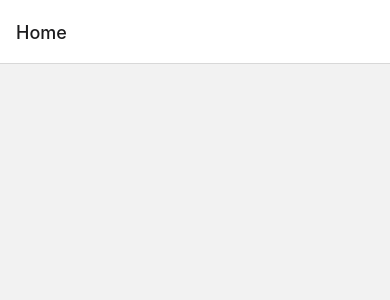
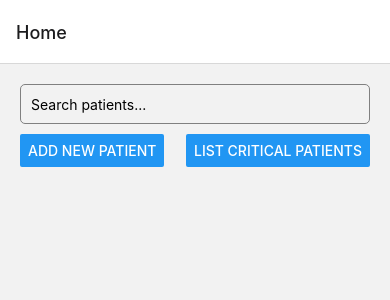
Before and after one commit to muayadhaddad59/PatientProject, a React Native app: screen /Home in a window 390 px wide. Shown: the top 300 px of the page. Built offline with nearby package versions, Linux system fonts and the light colour scheme; no server answers.

Commit message:
added home, search, critical patients

```diff
--- a/App.js
+++ b/App.js
@@ -3,8 +3,10 @@ import { StyleSheet, View } from 'react-native';
 import { NavigationContainer } from '@react-navigation/native';
 import { createStackNavigator } from '@react-navigation/stack';
 import { StatusBar } from 'react-native';
-import HomeScreen from './Components/Home';
+import ListPatients from './Components/ListPatients';
 import PatientDetailScreen from './Components/PatientDetailScreen';
+import HomeScreen from './Components/HomeScreen';
+import CriticalPatients from './Components/CriticalPatients'
 
 const Stack = createStackNavigator();
 
@@ -13,9 +15,12 @@ export default function App() {
     <View style={styles.container}>
       <StatusBar backgroundColor="#007ACC" barStyle="light-content" />
       <NavigationContainer>
-        <Stack.Navigator initialRouteName="Home">
+        <Stack.Navigator initialRouteName="HomeScreen">
           <Stack.Screen name="Home" component={HomeScreen} />
+          <Stack.Screen name="List Patients" component={ListPatients} />
           <Stack.Screen name="Patient Detail" component={PatientDetailScreen} />
+          <Stack.Screen name="Critical Patients" component={CriticalPatients} />
+
         </Stack.Navigator>
       </NavigationContainer>
     </View>
--- /dev/null
+++ b/Components/CriticalPatients.js
@@ -0,0 +1,111 @@
+import React, { useEffect, useState } from "react";
+import Icon from 'react-native-vector-icons/FontAwesome';
+import {
+  View,
+  Text,
+  FlatList,
+  StyleSheet,
+  TouchableOpacity,
+} from "react-native";
+
+const CriticalPatientsScreen = ({navigation}) => {
+  const [criticalPatients, setCriticalPatients] = useState([]);
+
+  useEffect(() => {
+    // Fetch critical patients from the server
+    fetch("http://localhost:3000/patients/critical")
+      .then((response) => {
+        if (!response.ok) {
+          throw new Error("Network response was not ok");
+        }
+        return response.json();
+      })
+      .then((data) => {
+        setCriticalPatients(data);
+      })
+      .catch((error) => {
+        console.error("Error fetching critical patients:", error);
+      });
+  }, []);
+
+  const renderItem = ({ item }) => (
+    <TouchableOpacity
+      style={styles.patientCard}
+      onPress={() => {
+        navigation.navigate("Patient Detail", { patient: item });
+      }}
+    >
+       <Icon name="user" size={30} color="#007ACC" />
+      <View style={styles.patientInfo}>
+        <Text style={styles.patientName}>{item.firstName} {item.lastName}</Text>
+        <Text style={styles.patientAge}>Age: {item.age}</Text>
+        <Text style={styles.patientContact}>Contact: {item.contactNumber}</Text>
+      </View>
+    </TouchableOpacity>
+  );
+
+
+  return (
+    <View style={styles.container}>
+      <FlatList
+        data={criticalPatients}
+        renderItem={renderItem}
+        keyExtractor={(item) => item._id}
+      />
+    </View>
+  );
+};
+
+const styles = StyleSheet.create({
+    container: {
+      flex: 1,
+      padding: 20,
+      backgroundColor: '#f2f2f2',
+    },
+    searchContainer: {
+      flexDirection: 'row',
+      alignItems: 'center',
+    },
+    searchInput: {
+      flex: 1,
+      height: 40,
+      borderColor: 'gray',
+      borderWidth: 1,
+      borderRadius: 5,
+      paddingHorizontal: 10,
+      marginBottom: 10,
+    },
+    clearIcon: {
+      padding: 10,
+    },
+    buttonsContainer: {
+      flexDirection: 'row',
+      justifyContent: 'space-between',
+      marginBottom: 10,
+    },
+    patientCard: {
+      backgroundColor: 'white',
+      padding: 15,
+      margin: 10,
+      borderRadius: 10,
+      flexDirection: 'row',
+      alignItems: 'center',
+      elevation: 3,
+    },
+    patientInfo: {
+      flex: 1,
+      marginLeft: 10,
+    },
+    patientContact: {
+      color: "#007ACC",
+    },
+    patientName: {
+      fontSize: 18,
+      fontWeight: 'bold',
+    },
+    patientAge: {
+      color: '#888',
+    },
+  });
+
+export default CriticalPatientsScreen;
--- /dev/null
+++ b/Components/HomeScreen.js
@@ -0,0 +1,153 @@
+import React, { useEffect, useState } from 'react';
+import { View, Text, FlatList, StyleSheet, TouchableOpacity, TextInput, Button } from 'react-native';
+import Icon from 'react-native-vector-icons/FontAwesome';
+
+const HomeScreen = ({ navigation }) => {
+  const [patients, setPatients] = useState([]);
+  const [searchText, setSearchText] = useState('');
+
+  useEffect(() => {
+    fetch('http://localhost:3000/patients')
+      .then((response) => {
+        if (!response.ok) {
+          throw new Error('Network response was not ok');
+        }
+        return response.json();
+      })
+      .then((data) => {
+        setPatients(data);
+      })
+      .catch((error) => {
+        console.error('Error fetching patient data:', error);
+      });
+  }, []);
+
+  const filteredPatients = patients.filter(
+    (patient) =>
+      patient.firstName.toLowerCase().includes(searchText.toLowerCase()) ||
+      patient.lastName.toLowerCase().includes(searchText.toLowerCase())
+  );
+
+  const renderItem = ({ item }) => (
+    <TouchableOpacity
+      style={styles.patientCard}
+      onPress={() => {
+        navigation.navigate('Patient Detail', { patient: item });
+      }}
+    >
+      <Icon name="user" size={30} color="#007ACC" />
+      <View style={styles.patientInfo}>
+        <Text style={styles.patientName}>{item.firstName} {item.lastName}</Text>
+        <Text style={styles.patientAge}>Age: {item.age}</Text>
+        <Text style={styles.patientContact}>Contact: {item.contactNumber}</Text>
+      </View>
+    </TouchableOpacity>
+  );
+
+  return (
+    <View style={styles.container}>
+      {/* Search Bar with Clear Icon */}
+      <View style={styles.searchContainer}>
+        <TextInput
+          style={styles.searchInput}
+          placeholder="Search patients..."
+          value={searchText}
+          onChangeText={(text) => setSearchText(text)}
+        />
+
+        {/* Clear Icon */}
+        {searchText.length > 0 && (
+          <TouchableOpacity
+            style={styles.clearIcon}
+            onPress={() => setSearchText('')}
+          >
+            <Icon name="times-circle" size={20} color="#999" />
+          </TouchableOpacity>
+        )}
+      </View>
+
+      {/* Buttons */}
+      <View style={styles.buttonsContainer}>
+        {/* Add New Patient Button */}
+        <Button
+          title="Add New Patient"
+          onPress={() => {
+            // Navigate to the screen where you add a new patient
+            navigation.navigate('AddPatient');
+          }}
+        />
+
+        {/* List All Critical Patients Button */}
+        <Button
+          title="List Critical Patients"
+          onPress={() => {
+                // Navigate to the CriticalPatientsScreen
+                navigation.navigate('Critical Patients');
+              }
+          }
+        />
+      </View>
+
+      {/* Patient List */}
+      <FlatList
+        data={filteredPatients}
+        renderItem={renderItem}
+        keyExtractor={(item) => item._id}
+      />
+    </View>
+  );
+};
+
+const styles = StyleSheet.create({
+  container: {
+    flex: 1,
+    padding: 20,
+    backgroundColor: '#f2f2f2',
+  },
+  searchContainer: {
+    flexDirection: 'row',
+    alignItems: 'center',
+  },
+  searchInput: {
+    flex: 1,
+    height: 40,
+    borderColor: 'gray',
+    borderWidth: 1,
+    borderRadius: 5,
+    paddingHorizontal: 10,
+    marginBottom: 10,
+  },
+  clearIcon: {
+    padding: 10,
+  },
+  buttonsContainer: {
+    flexDirection: 'row',
+    justifyContent: 'space-between',
+    marginBottom: 10,
+  },
+  patientCard: {
+    backgroundColor: 'white',
+    padding: 15,
+    margin: 10,
+    borderRadius: 10,
+    flexDirection: 'row',
+    alignItems: 'center',
+    elevation: 3,
+  },
+  patientInfo: {
+    flex: 1,
+    marginLeft: 10,
+  },
+  patientContact: {
+    color: "#007ACC",
+  },
+  patientName: {
+    fontSize: 18,
+    fontWeight: 'bold',
+  },
+  patientAge: {
+    color: '#888',
+  },
+});
+
+export default HomeScreen;
--- a/Components/Home.js
+++ b/Components/ListPatients.js
@@ -5,7 +5,7 @@ import Icon from 'react-native-vector-icons/FontAwesome'; // Replace with the de
 
 /*renders patients list screen that fetches data from an API
 and displays it in a scrollable list. Clicking a patient displays the patient details  */
-const HomeScreen = ({ navigation }) => {
+const ListPatients = ({ navigation }) => {
   const [patients, setPatients] = useState([]);
 
   useEffect(() => {
@@ -88,4 +88,4 @@ const styles = StyleSheet.create({
   },
 });
 
-export default HomeScreen;
+export default ListPatients;
```
